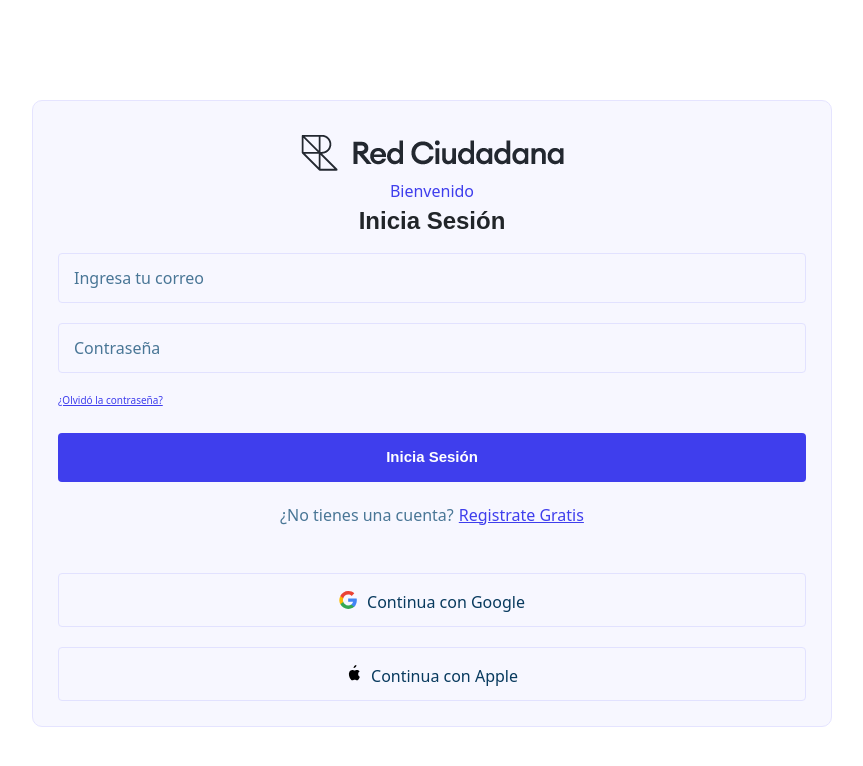
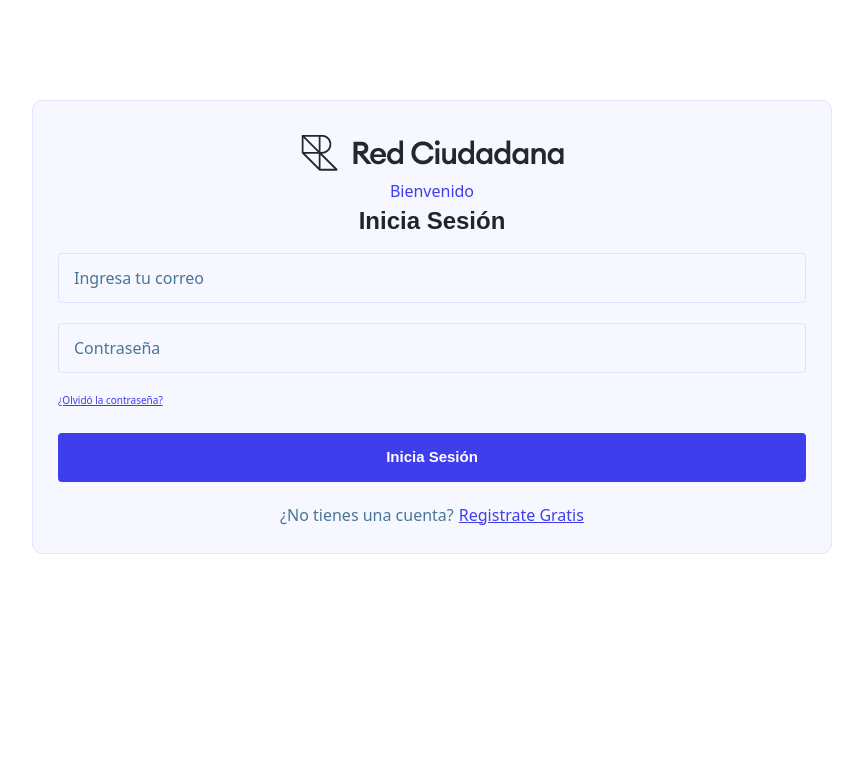
Before and after one commit to RedCiudadana/IA-SEGEPLAN-REACT, a React (Vite) app: page /login in a window 1280 px wide. Shown: the top 766 px of the page, without its empty margins (208-1071 px from the left). Built offline with nearby package versions, Linux system fonts and the light colour scheme.

Commit message:
Update Login.jsx

```diff
--- a/src/pages/Login.jsx
+++ b/src/pages/Login.jsx
@@ -73,7 +73,7 @@ const Login = ({ onLogin }) => {
                 {/* <div className="other-separator">
                   <span>o</span>
                 </div> */}
-                <div className="sign-in-otherway">
+                {/* <div className="sign-in-otherway">
                   <div className="single">
                     <div className="icon">
                         <svg xmlns="http://www.w3.org/2000/svg" viewBox="0 0 533.5 544.3" width="18" height="18">
@@ -94,7 +94,7 @@ const Login = ({ onLogin }) => {
                     </div>
                     <p>Continua con Apple</p>
                   </div>
-                </div>
+                </div> */}
               </div>
             </div>
           </div>
```
